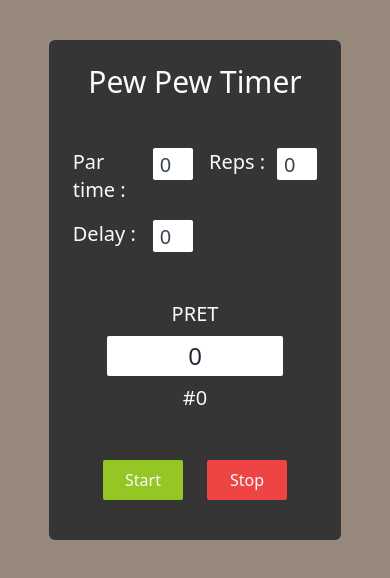
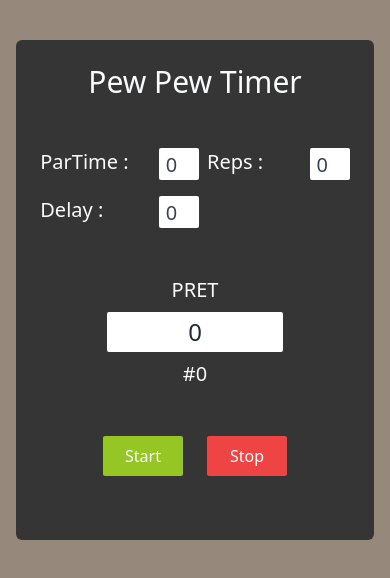
Before and after one commit to VictorAissa/pewpewtimer, a React (Vite) app: page / in a window 390 px wide. Shown: the top 578 px of the page. Built offline with nearby package versions, Linux system fonts and the light colour scheme.

Commit message:
sizing window

```diff
--- a/src/App.jsx
+++ b/src/App.jsx
@@ -108,12 +108,12 @@ function App() {
                 values.isPar ? 'isPar' : 'isDelay'
             }`}
         >
-            <div className="h-[500px] w-9/12 lg:w-1/3 flex flex-col bg-[#353535] rounded-md">
+            <div className="h-[500px] w-11/12 md:w-9/12 lg:w-1/3 flex flex-col bg-[#353535] rounded-md">
                 <h1 className="text-center text-3xl py-6 ">Pew Pew Timer</h1>
-                <form className="flex justify-between p-6 text-xl gap-4">
+                <form className="flex justify-between p-6 text-xl gap-2">
                     <div className="flex flex-col text-xl gap-4 w-40">
                         <div className="flex justify-between gap-2">
-                            <label htmlFor="par">Par time :</label>
+                            <label htmlFor="par">ParTime :</label>
                             <input
                                 className="rounded-sm h-8 text-gray-700 w-10 text-center"
                                 type="number"
```
